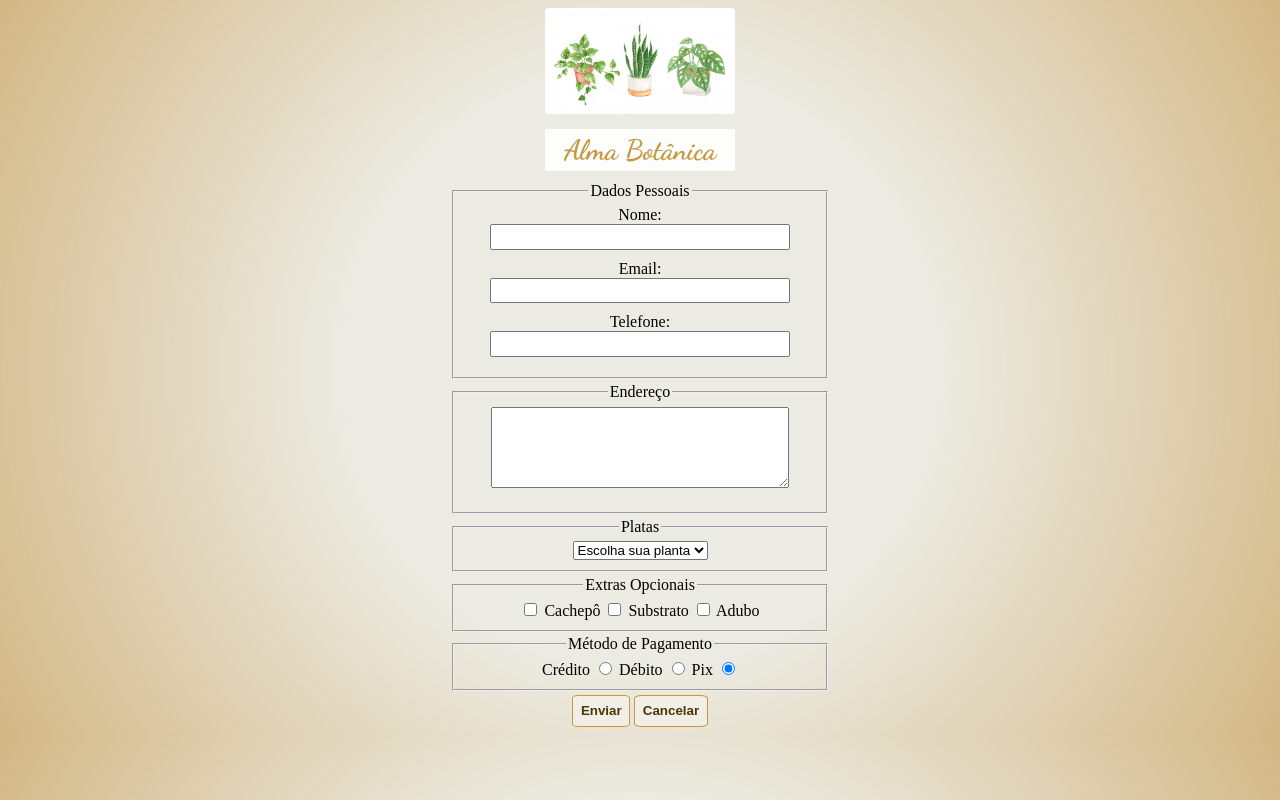
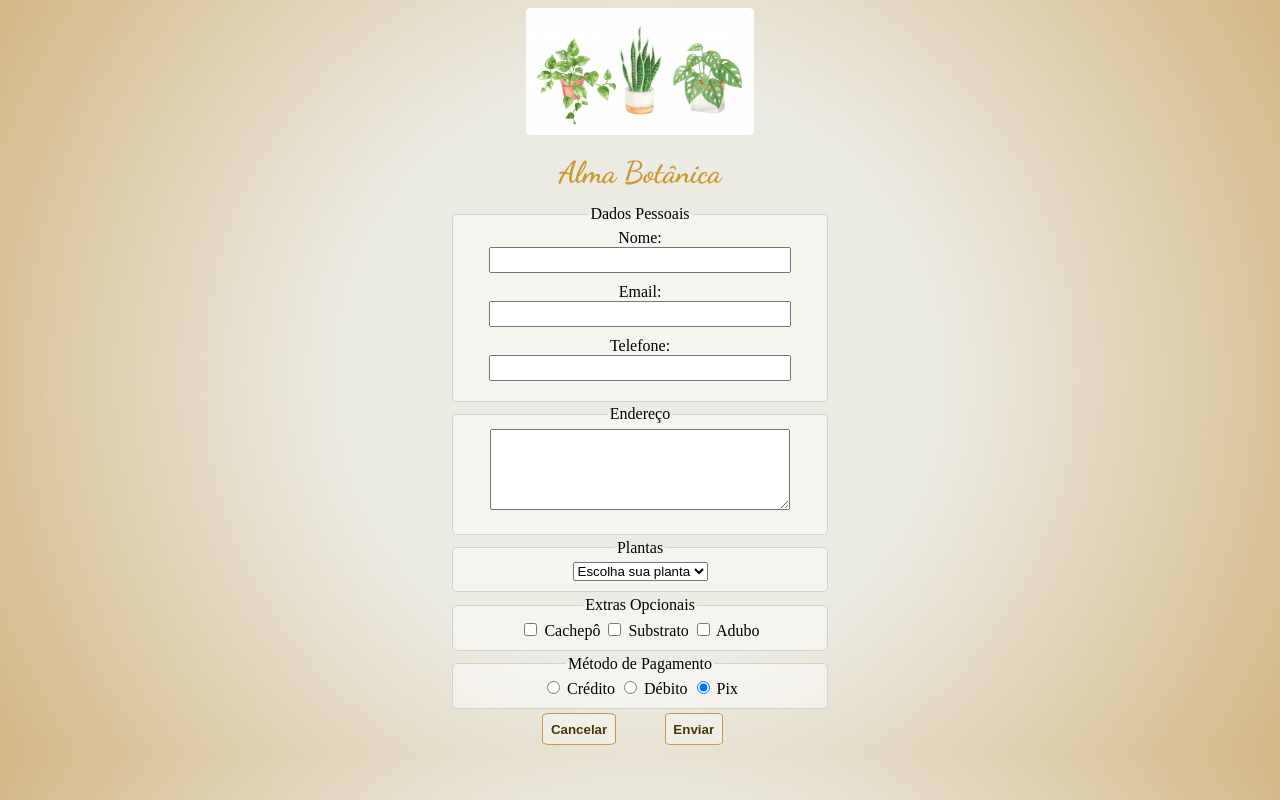
Before and after one commit to deborabeatriz-f/Formulario-Checkpoint-FronEndI, a plain HTML site: page index.html in a window 1280 px wide. Drawn offline with Linux system fonts and the light colour scheme.

Commit message:
Update CSS

```diff
--- a/css/style.css
+++ b/css/style.css
@@ -13,16 +13,16 @@ main {
 
 @keyframes mainAnimation {
   from {
-    transform: scaleY(10%);
+    transform: scaleX(20%);
   }
   to {
-    transform: scaleZ(100%);
+    transform: scaleX(100%);
   }
 }
 
 img {
   border-radius: 2.5%;
-  width: 50%;
+  width: 60%;
   transition: all 0.2s ease-in-out;
   animation: mainAnimation 1.7s;
 }
@@ -33,9 +33,8 @@ img {
 
 #alma {
   font-family: "Dancing Script", cursive;
-  color: rgb(197, 153, 64);
-  font-size: 28px;
-  background-color: rgba(255, 255, 255, 0.904);
+  color: rgb(202, 152, 52);
+  font-size: 30px;
   margin: 3% 25%;
   border-radius: 2.5%;
   padding: 1%;
@@ -43,6 +42,9 @@ img {
 
 .itemFormulario {
   margin-bottom: 1%;
+  border: 1px solid rgba(207, 207, 207, 0.932);
+  border-radius: 5px;
+  background-color: rgba(255, 255, 255, 0.479);
 }
 
 legend {
@@ -67,6 +69,8 @@ fieldset:nth-child(1) label {
 }
 
 button {
+  margin-right: 30px;
+  margin-left: 15px;
   padding: 2%;
   background-color: rgba(245, 243, 238, 0.705);
   color: rgb(75, 55, 6);
--- a/index.html
+++ b/index.html
@@ -22,7 +22,6 @@
       <div class="container">
         <img src="./img/2.jpg" alt="plantas" />
         <p id="alma">Alma Botânica</p>
-
         <form action="#" method="post">
           <fieldset class="itemFormulario">
             <legend>Dados Pessoais</legend>
@@ -43,7 +42,7 @@
             ></textarea>
           </fieldset>
           <fieldset class="itemFormulario">
-            <legend>Platas</legend>
+            <legend>Plantas</legend>
             <select name="plantas" id="plantas">
               <option value="">Escolha sua planta</option>
               <optgroup label="Meia Sombra">
@@ -71,7 +70,6 @@
           </fieldset>
           <fieldset class="itemFormulario">
             <legend>Método de Pagamento</legend>
-            <label for="credito">Crédito</label>
             <input
               type="radio"
               name="pagamento"
@@ -79,7 +77,7 @@
               value="credito"
               checked
             />
-            <label for="debito">Débito</label>
+            <label for="credito">Crédito</label>
             <input
               type="radio"
               name="pagamento"
@@ -87,12 +85,13 @@
               value="debito"
               checked
             />
+            <label for="debito">Débito</label>
+            <input type="radio" name="pagamento" id="pix" value="pix" checked />
             <label for="pix">Pix</label>
-            <input type="radio" name="pagamento" id="pix" value="pix" checked />
           </fieldset>
         </form>
+        <button type="reset">Cancelar</button>
         <button type="submit">Enviar</button>
-        <button type="reset">Cancelar</button>
       </div>
     </main>
   </body>
```
